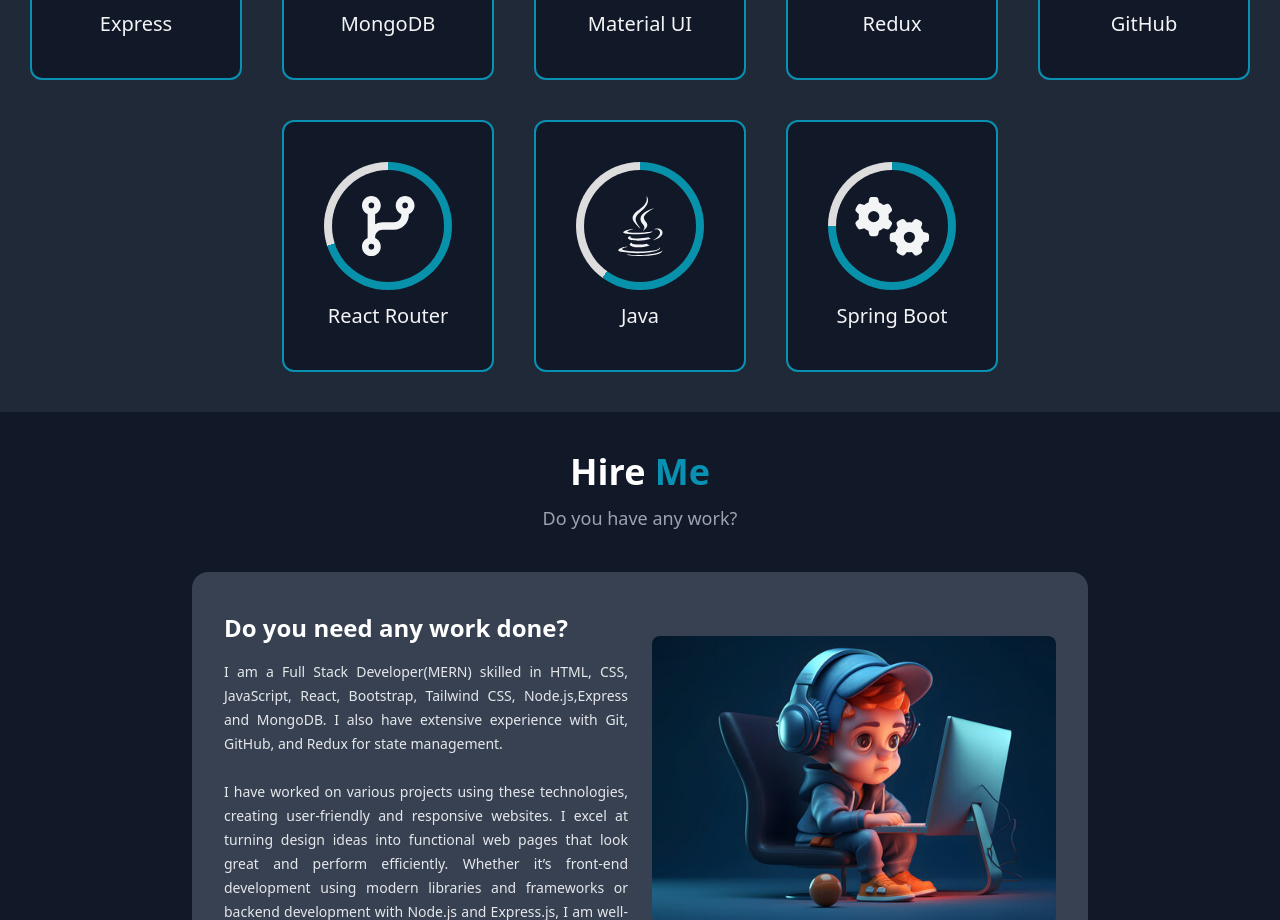
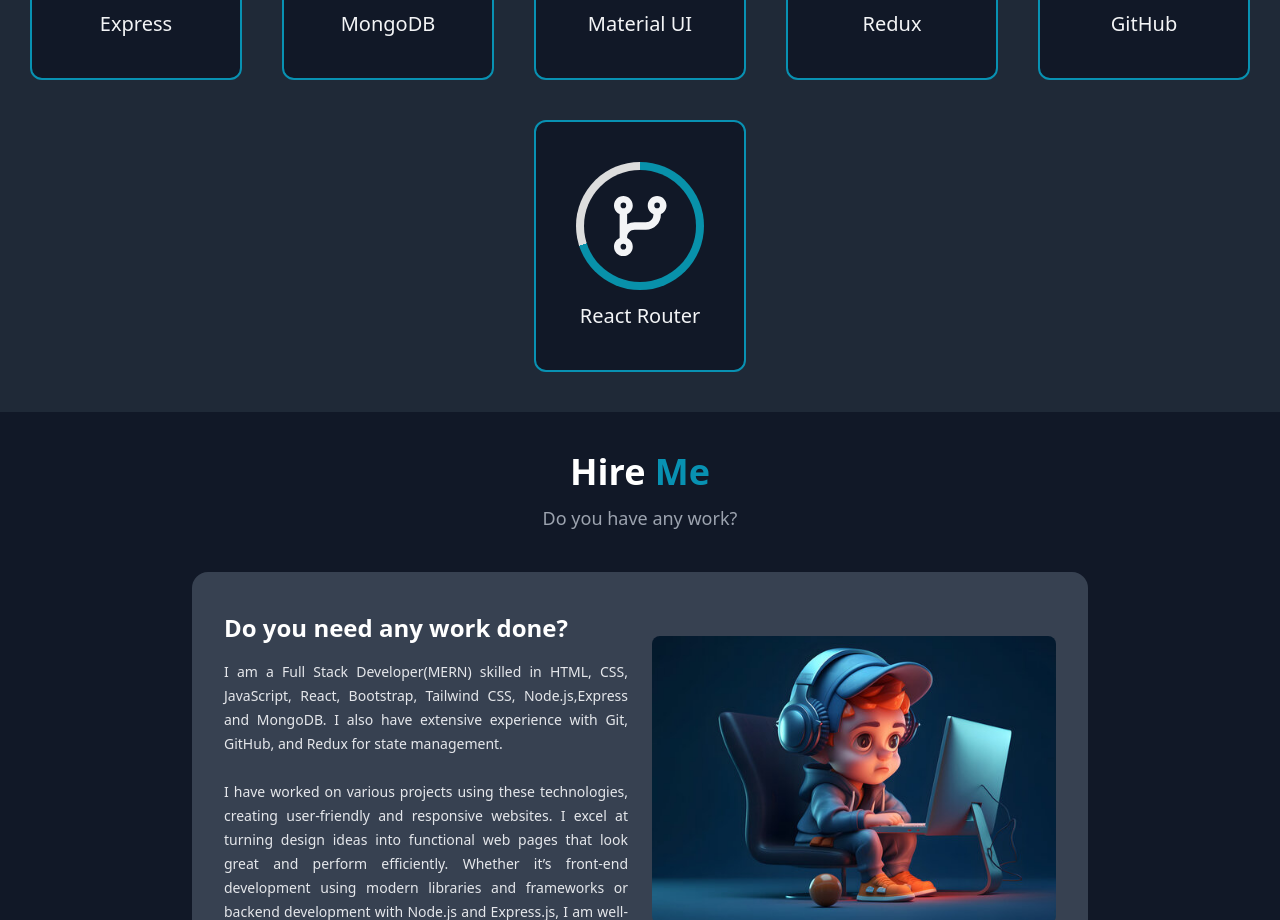
Before and after one commit to PARIAnandha/React-Portfolio, a React (Create React App) app in the folder React-Portfolio/: page / in a window 1280 px wide. Shown: the part 2616-3536 px from the top of the page. Built offline with nearby package versions, Linux system fonts and the light colour scheme.

Commit message:
New skill add

```diff
--- a/React-Portfolio/src/components/Skills.jsx
+++ b/React-Portfolio/src/components/Skills.jsx
@@ -64,17 +64,7 @@
       icon: faCodeBranch, // React Router icon (alternative)
       level: 'React Router',
       count: 70,
-    },
-    {
-      icon: faJava, // Java icon
-      level: 'Java',
-      count: 60,
-    },
-    {
-      icon: faCogs, // Spring Boot icon
-      level: 'Spring Boot',
-      count: 75,
-    },
+    }
   ];
 
   return (
```
